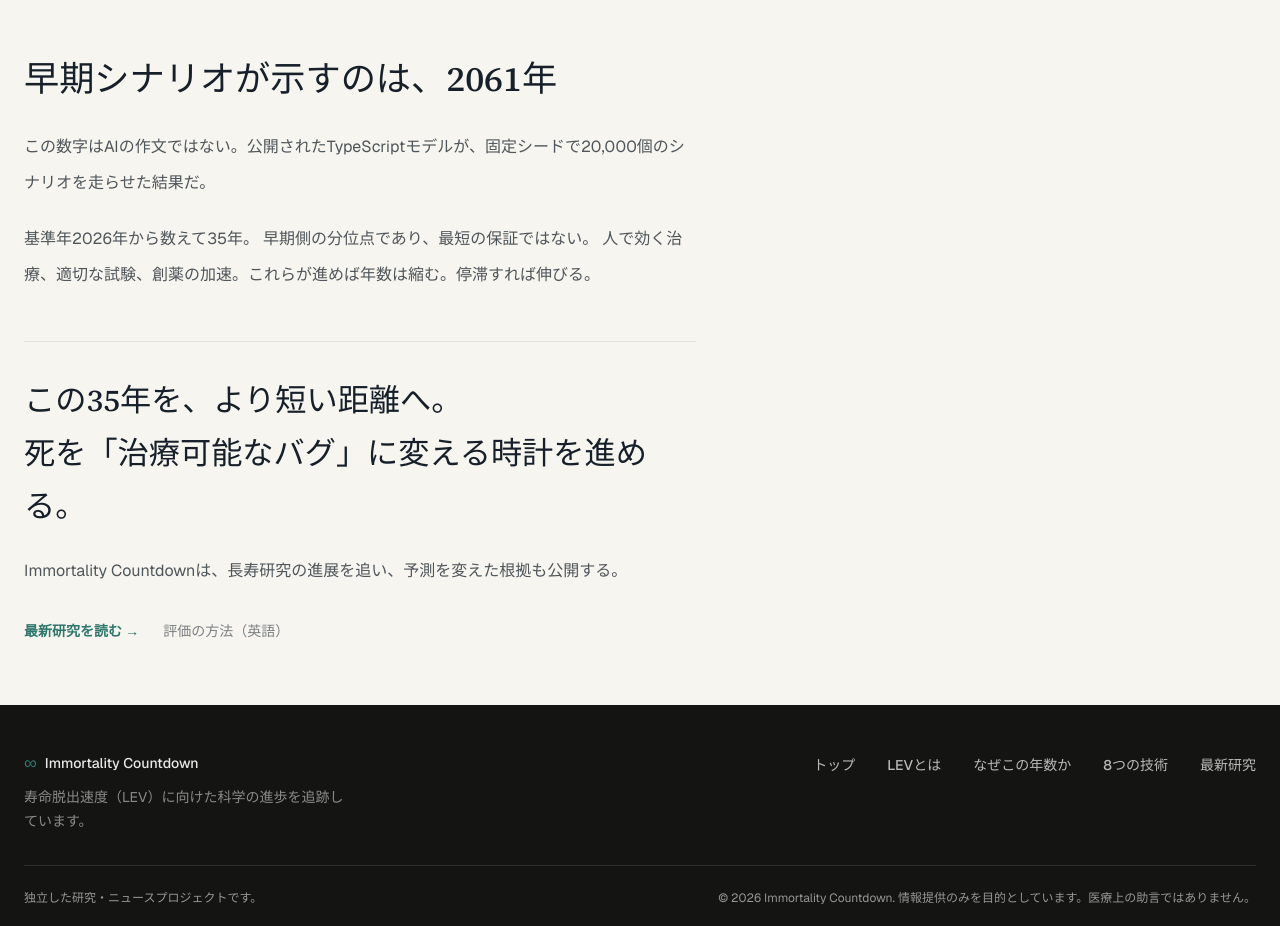
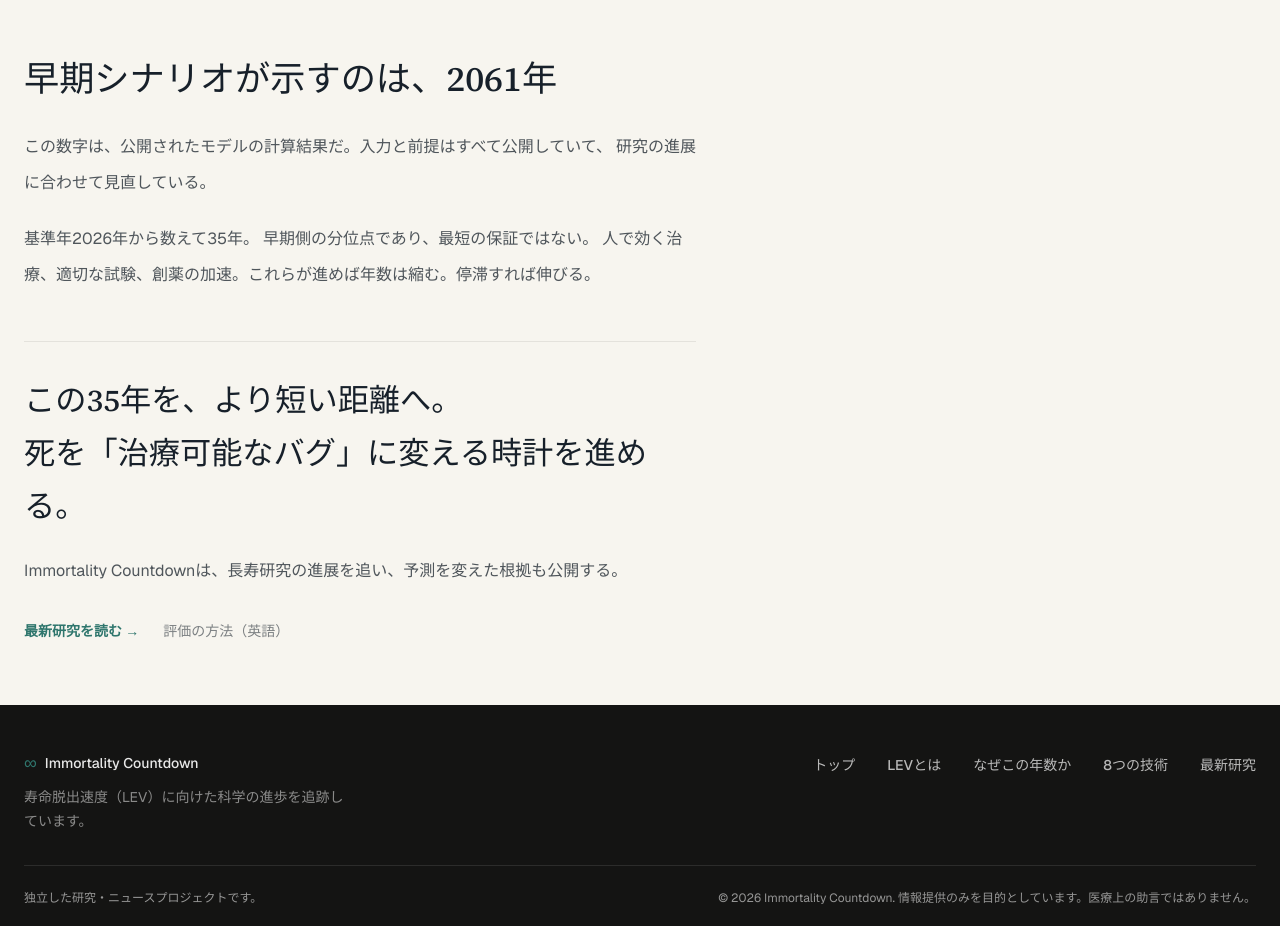
Before and after one commit to mikoshi092/immortality-countdown, a Next.js app: page /ja in a window 1280 px wide. Shown: the part 4420-5346 px from the top of the page. Built offline with nearby package versions, Linux system fonts and the light colour scheme.

Commit message:
Remove AI-disclaimer and scenario-count copy from JA top page

```diff
--- a/app/ja/page.tsx
+++ b/app/ja/page.tsx
@@ -106,7 +106,6 @@ const GATES = [
 export default function JapaneseLandingPage() {
   const earlyYears = heroEarlyYears;
   const gain = countdown.currentGain;
-  const draws = countdown.draws.toLocaleString("en-US");
   const latest = listArticles().slice(0, 3);
 
   return (
@@ -459,8 +458,8 @@ export default function JapaneseLandingPage() {
 
           <div className={`mt-6 max-w-2xl space-y-5 ${BODY}`}>
             <p>
-              この数字はAIの作文ではない。公開されたTypeScriptモデルが、固定シードで
-              {draws}個のシナリオを走らせた結果だ。
+              この数字は、公開されたモデルの計算結果だ。入力と前提はすべて公開していて、
+              研究の進展に合わせて見直している。
             </p>
             <p>
               基準年{countdown.baseYear}年から数えて{earlyYears}年。
```
